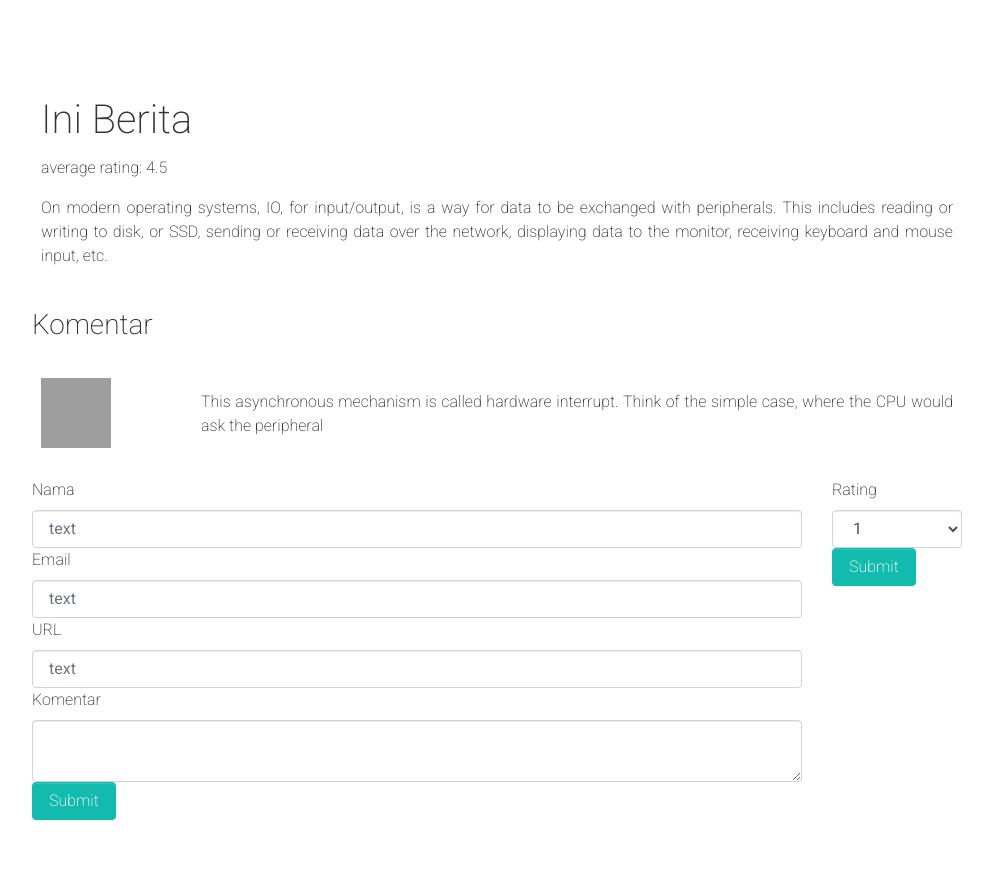
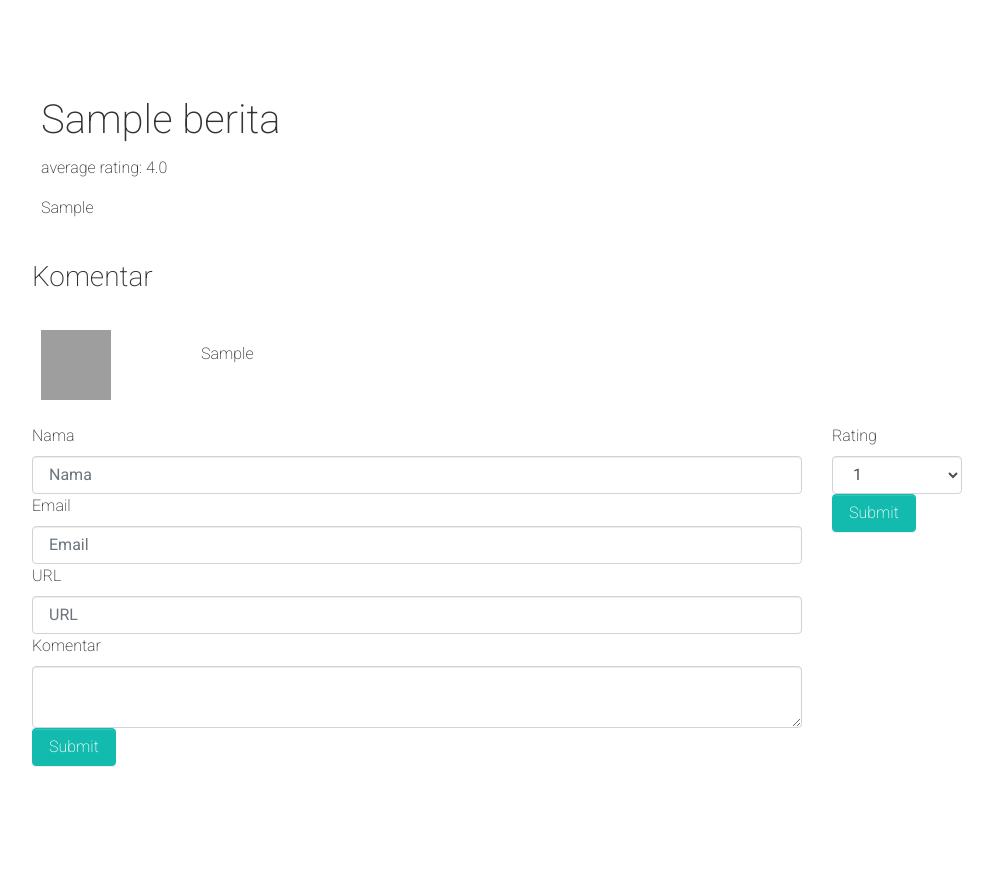
Before and after one commit to Mochaul/basdat-tk-bmnc, a Django app: template berita/templates/detail_berita.html in a window 1280 px wide. Shown: the part 64-956 px from the top of the page, without its empty margins (143-1136 px from the left). After the commit the page ends 831 px from the top, so only its background shows below. Run offline with Django 3.2, Linux system fonts and the light colour scheme; the template is opened without the code that fills it: values that come from a table or form of the project are taken from there, others are empty; tables that the repository leaves empty hold one stand-in row (values such as "Sample post"); parts of the project's set-up code (start-up, migrations or seed data) failed here and were passed over; some libraries are stand-ins or nearby versions; grey boxes are pictures that could not be loaded.

Commit message:
retrieve berita from database

```diff
--- a/berita/templates/detail_berita.html
+++ b/berita/templates/detail_berita.html
@@ -6,16 +6,17 @@
   <div class="container">
     <div class="row">
       <div class="col-lg-12 p-3">
-        <h1>Ini Berita</h1>
-        <p> average rating: 4.5 </p>
+        <h1>{{ berita.judul }}</h1>
+        <p> average rating: {{ berita.rerata_rating }} </p>
         <div class="tab-content mt-2">
           <p style="text-align: justify;">
-            On modern operating systems, IO, for input/output, is a way for data to be exchanged with peripherals. This includes reading or writing to disk, or SSD, sending or receiving data over the network, displaying data to the monitor, receiving keyboard and mouse input, etc.
+            {{ riwayat.konten }}
           </p>
         </div>
       </div>
     </div>
     <h3>Komentar</h3>
+    {% for komentar in daftar_komentar %}
       <div class="row">
         <div class="col-lg-2 p-3">
           <img class="img-circle"
@@ -25,25 +26,26 @@
         <div class="col-lg-10 p-3">
           <div class="tab-content mt-2">
             <p style="text-align: justify;">
-            This asynchronous mechanism is called hardware interrupt. Think of the simple case, where the CPU would ask the peripheral
+              {{ komentar.konten }}
             </p>
           </div>
         </div>
       </div>
+    {% endfor %}
     <div class="row">
         <div class="col-lg-10">
             <form class="">
                 <div class="form-group">
                   <label>Nama</label>
-                  <input type="text" class="form-control" placeholder="text">
+                  <input type="text" class="form-control" placeholder="Nama">
                 </div>
                 <div class="form-group">
                   <label>Email</label>
-                  <input type="text" class="form-control" placeholder="text">
+                  <input type="email" class="form-control" placeholder="Email">
                 </div>
                 <div class="form-group">
                   <label>URL</label>
-                  <input type="text" class="form-control" placeholder="text">
+                  <input type="text" class="form-control" placeholder="URL">
                 </div>
                 <div class="form-group">
                   <label>Komentar</label>
```
Also changed, not shown: berita/views.py (+8 -0 lines). Lines whose indentation alone changed are shown as unchanged.
